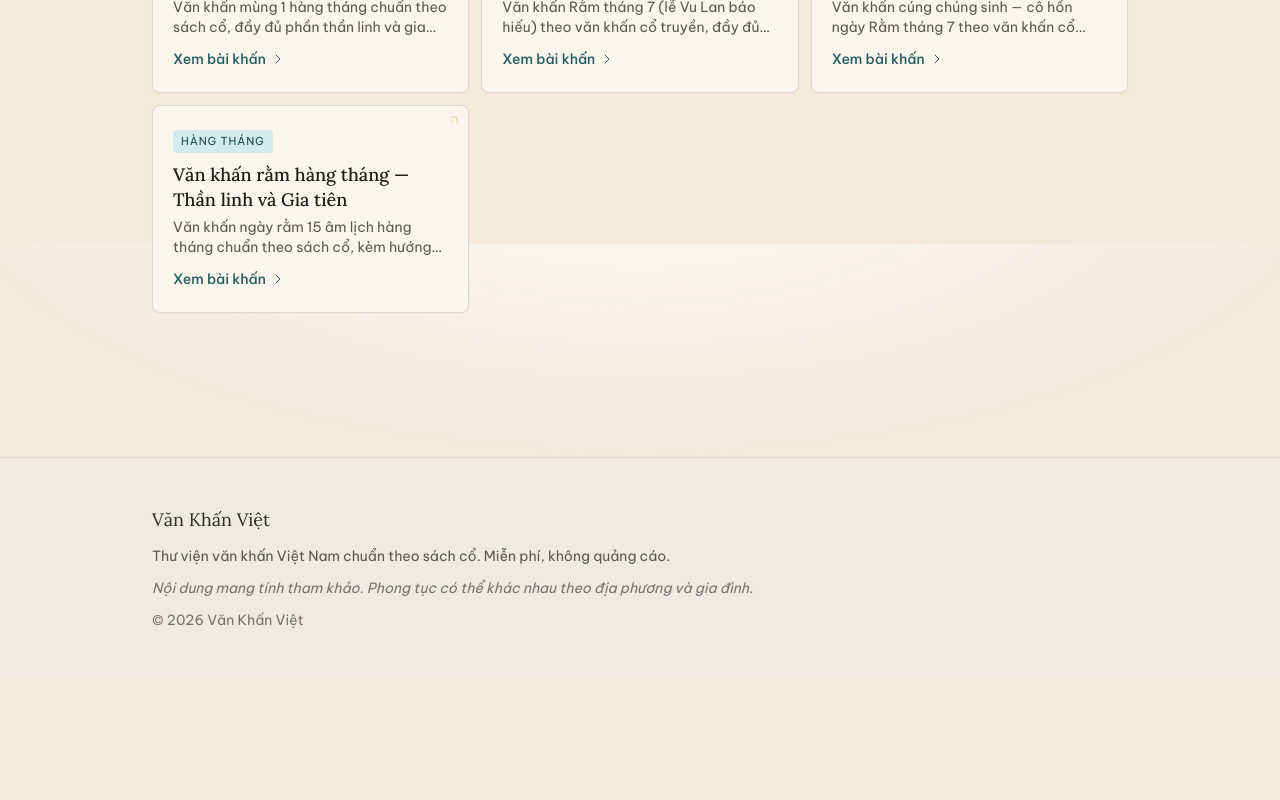
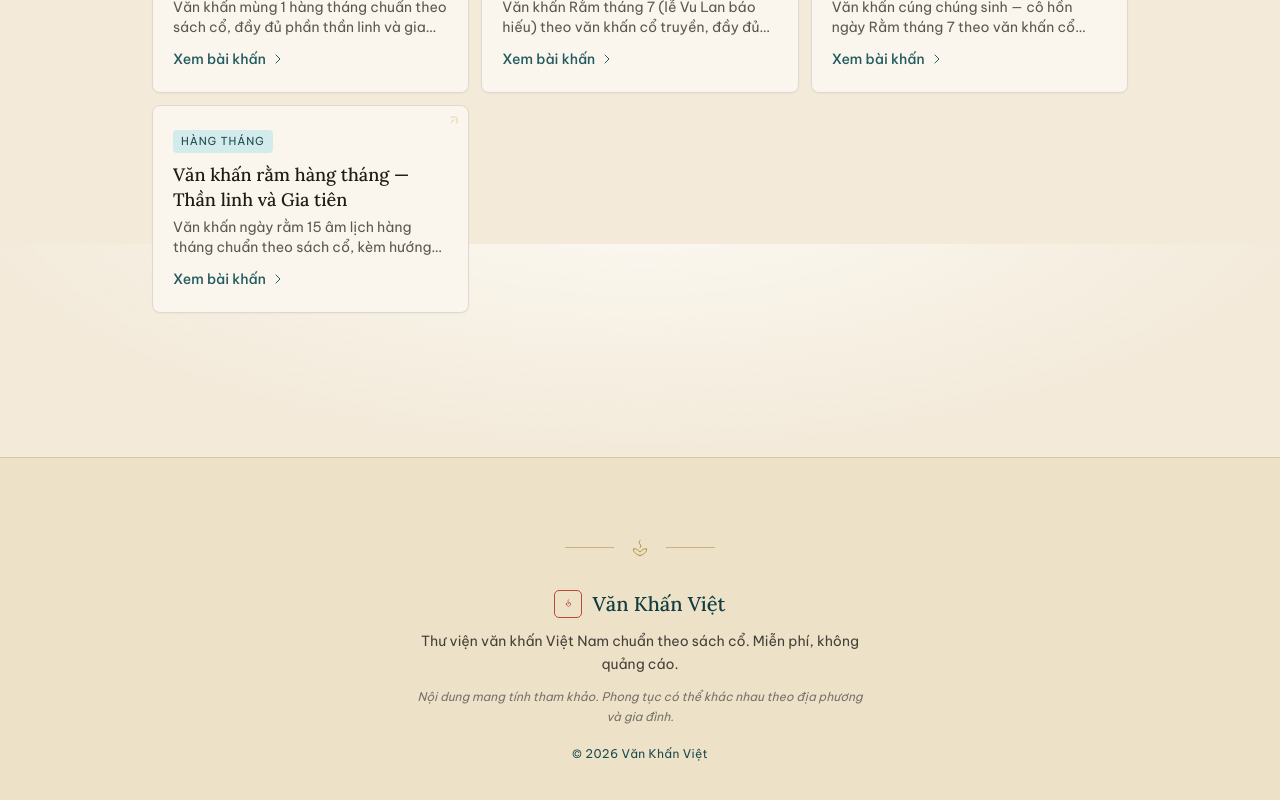
Before and after one commit to dthanhvu03/vibe_vankhan, a Next.js app: page / in a window 1280 px wide. Shown: the part 1356-2156 px from the top of the page. Before the commit the page ends 2034 px from the top, so only its background shows below. Built offline with nearby package versions, Linux system fonts and the light colour scheme.

Commit message:
Restyle footer: warm ivory tone, ochre border, lotus ornament, centered
Co-Authored-By: Claude Opus 4.8 <noreply@anthropic.com>

```diff
--- a/src/components/Footer.tsx
+++ b/src/components/Footer.tsx
@@ -1,17 +1,35 @@
+import { OrnamentLotus, SealMark } from './ornaments'
+
 export function Footer() {
   return (
-    <footer className="border-t border-stone-200 bg-stone-100 mt-16">
-      <div className="container-wide py-12 text-sm text-stone-600 space-y-3">
-        <p className="font-serif text-lg text-stone-800">Văn Khấn Việt</p>
-        <p>
+    <footer
+      className="border-t border-ochre-500/30 mt-16"
+      style={{ backgroundColor: 'rgba(235, 224, 196, 0.8)' }}
+    >
+      <div className="container-prose py-12 text-center">
+        <div className="ornament-divider max-w-[150px] mx-auto text-ochre-500">
+          <OrnamentLotus className="w-5 h-5 flex-shrink-0" />
+        </div>
+
+        <div className="flex items-center justify-center gap-2.5 mb-3">
+          <SealMark className="w-7 h-7" />
+          <p className="font-serif text-xl font-medium text-ink-800">
+            Văn Khấn Việt
+          </p>
+        </div>
+
+        <p className="text-sm text-stone-700 max-w-md mx-auto mb-3 leading-relaxed">
           Thư viện văn khấn Việt Nam chuẩn theo sách cổ. Miễn phí, không quảng
           cáo.
         </p>
-        <p className="italic text-stone-500">
+        <p className="text-xs italic text-stone-500 max-w-md mx-auto mb-5 leading-relaxed">
           Nội dung mang tính tham khảo. Phong tục có thể khác nhau theo địa
           phương và gia đình.
         </p>
-        <p className="text-stone-500">© 2026 Văn Khấn Việt</p>
+
+        <p className="text-xs tracking-wide text-ink-700">
+          © 2026 Văn Khấn Việt
+        </p>
       </div>
     </footer>
   )
```
